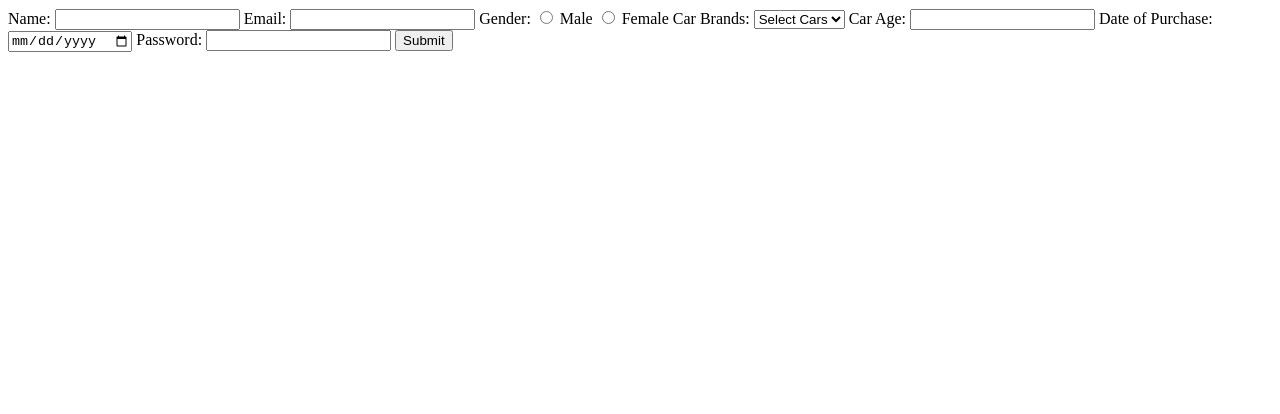
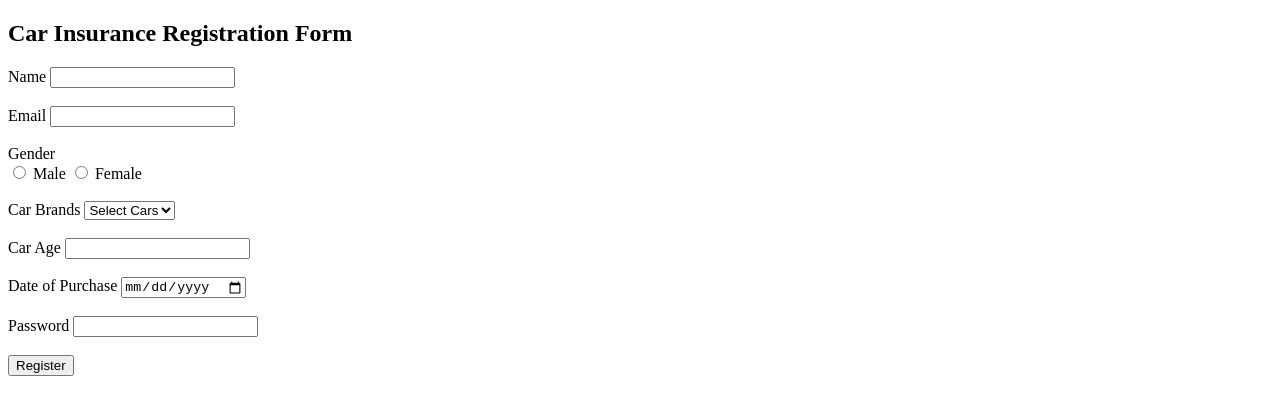
Before and after one commit to acciojob/car-insurance-form-kYasHwaNTH1, a website: page main.html in a window 1280 px wide. Drawn offline with Linux system fonts and the light colour scheme.

Commit message:
created a submission

```diff
--- a/main.html
+++ b/main.html
@@ -3,45 +3,57 @@
 <head>
   <meta charset="UTF-8">
   <meta name="viewport" content="width=device-width, initial-scale=1.0">
-  <title>Car Form</title>
-  <link rel="stylesheet" href="styles.css">
+  <title>Car Insurance Registration Form</title>
 </head>
 <body>
+  <h2>Car Insurance Registration Form</h2>
 
   <form method="post">
+    <!-- Name -->
+    <label for="name">Name</label>
+    <input type="text" id="name" name="name" required>
+    <br><br>
 
-    <label for="name">Name:</label>
-    <input type="text" id="name" name="name" required />
+    <!-- Email -->
+    <label for="email">Email</label>
+    <input type="email" id="email" name="email" required>
+    <br><br>
 
-    <label for="email">Email:</label>
-    <input type="email" id="email" name="email" required />
-
-    <label>Gender:</label>
+    <!-- Gender -->
+    <label>Gender</label><br>
     <input type="radio" id="male" name="gender" value="male" required>
     <label for="male">Male</label>
-    <input type="radio" id="female" name="gender" value="female">
+    <input type="radio" id="female" name="gender" value="female" required>
     <label for="female">Female</label>
+    <br><br>
 
-    <label for="cars">Car Brands:</label>
+    <!-- Car Brands -->
+    <label for="cars">Car Brands</label>
     <select id="cars" name="cars">
-      <option disabled value="" selected>Select Cars</option>
+      <option disabled selected value="">Select Cars</option>
       <option value="bmw">BMW</option>
       <option value="audi">Audi</option>
       <option value="mercedez">Mercedez</option>
     </select>
+    <br><br>
 
-    <label for="carage">Car Age:</label>
-    <input type="number" id="carage" name="carage" required />
+    <!-- Car Age -->
+    <label for="carage">Car Age</label>
+    <input type="number" id="carage" name="carage" required>
+    <br><br>
 
-    <label for="drop">Date of Purchase:</label>
-    <input type="date" id="drop" name="drop" required />
+    <!-- Date of Purchase -->
+    <label for="dop">Date of Purchase</label>
+    <input type="date" id="dop" name="dop" required>
+    <br><br>
 
-    <label for="password">Password:</label>
-    <input type="password" id="password" name="password" required />
+    <!-- Password -->
+    <label for="password">Password</label>
+    <input type="password" id="password" name="password" required>
+    <br><br>
 
-    <button type="submit">Submit</button>
+    <!-- Submit Button -->
+    <button type="submit">Register</button>
   </form>
-
-  <script src="./script.js"></script>
 </body>
 </html>
```
